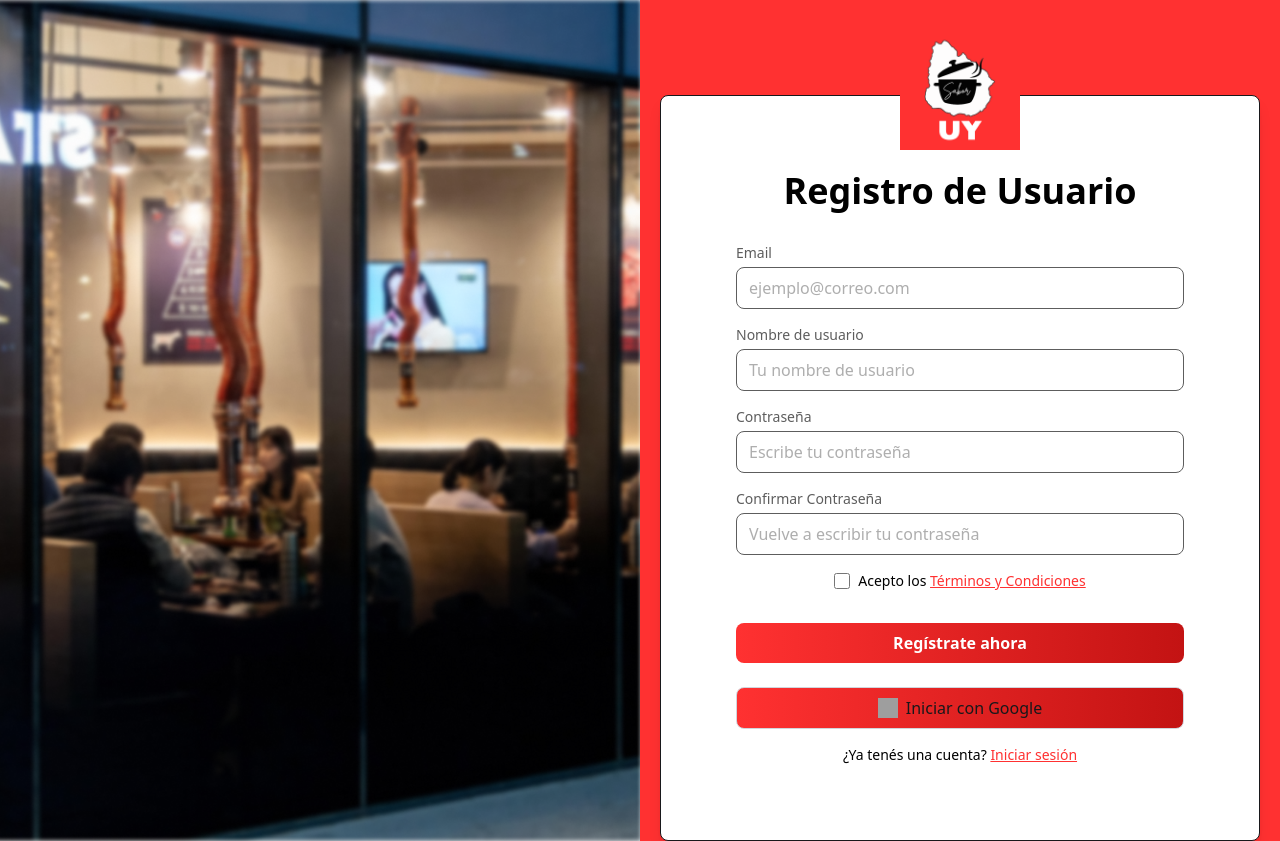
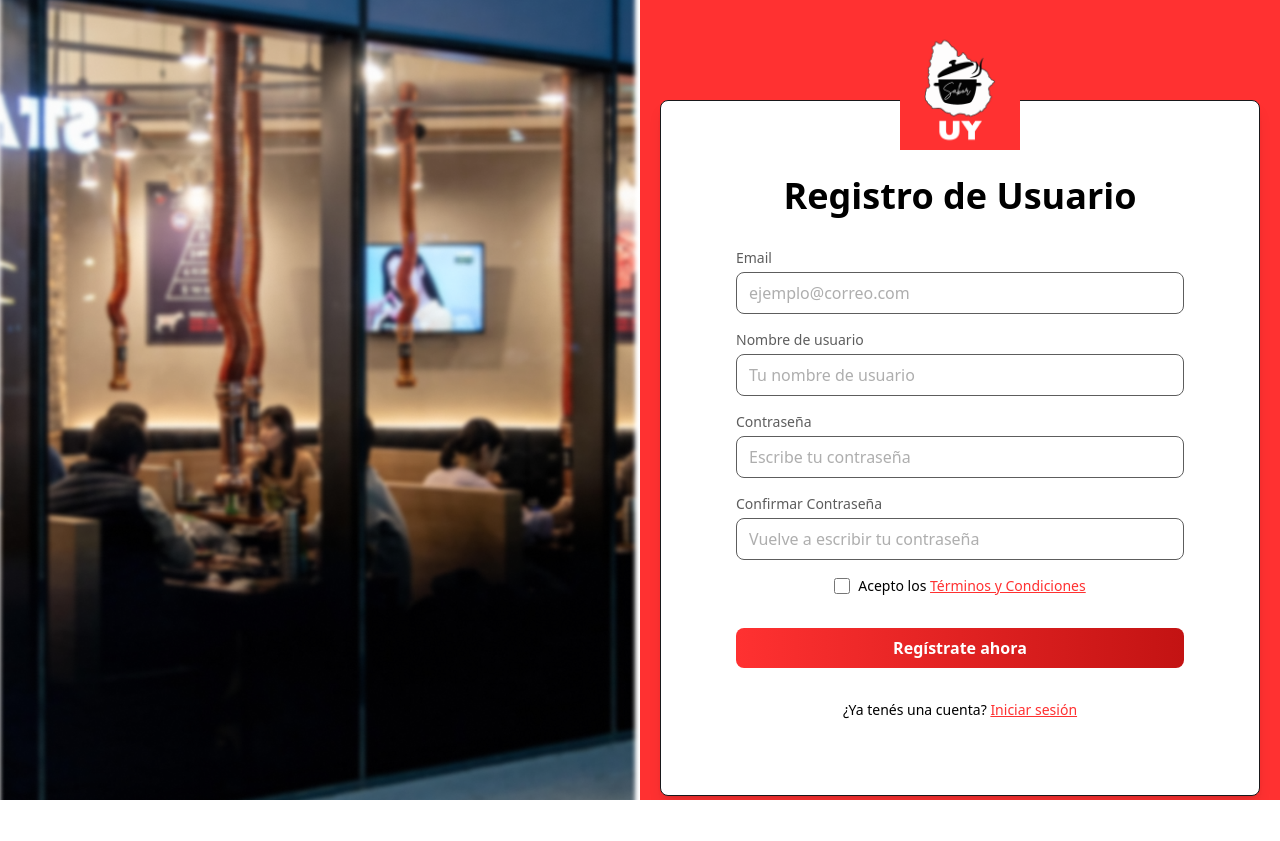
Before and after one commit to Ago-2020/proyecto-utu, a React (Vite) app in the folder frontend/: page /register in a window 1280 px wide. After the commit the page ends 800 px from the top, so only its background shows below. Built offline with nearby package versions, Linux system fonts and the light colour scheme; grey boxes are pictures that could not be loaded.

Commit message:
Quitar boton, agregar animación en register

```diff
--- a/frontend/src/pages/Login.jsx
+++ b/frontend/src/pages/Login.jsx
@@ -147,20 +147,6 @@ export default function Login() {
               Iniciar Sesión
             </button>
 
-            {/* Botón secundario - Google */}
-            <button
-              type="button"
-              className="w-full py-2 rounded-lg border border-gray-300 flex items-center justify-center gap-2 font-medium mt-2 hover:bg-gray-100 transition"
-              style={{ background: 'linear-gradient(90deg, #FF3131, #C31313)' }}
-            >
-              <img
-                src="https://www.svgrepo.com/show/380993/google-logo-search-new.svg"
-                alt="Google logo"
-                className="w-5 h-5"
-              />
-              Iniciar con Google
-            </button>
-
             {/* Link a registro */}
             <div
               className="text-center mt-4 text-sm"
--- a/frontend/src/pages/Register.jsx
+++ b/frontend/src/pages/Register.jsx
@@ -8,6 +8,7 @@ export default function Register() {
   const [email, setEmail] = useState('')
   const [password, setPassword] = useState('')
   const [response, setResponse] = useState(null)
+  const [showSuccess, setShowSuccess] = useState(false)
 
   const handleSubmit = async (e) => {
     e.preventDefault()
@@ -27,6 +28,14 @@ export default function Register() {
 
       const data = await res.json()
       setResponse(data)
+
+      if (res.ok) {
+        setShowSuccess(true)
+        setTimeout(() => setShowSuccess(false), 3000)
+        setNombre('')
+        setEmail('')
+        setPassword('')
+      }
     } catch (error) {
       console.error('Error:', error)
       setResponse({ success: false, message: 'Error en la conexión' })
@@ -34,7 +43,27 @@ export default function Register() {
   }
 
   return (
-    <div className="flex min-h-screen">
+    <div className="flex min-h-screen relative">
+      {/* Cartel centrado de éxito */}
+      {showSuccess && (
+        <div className="absolute inset-0 flex items-center justify-center bg-black bg-opacity-40 z-50 animate-fade-in">
+          <div
+            className="bg-white rounded-2xl shadow-xl flex flex-col items-center justify-center p-8 border border-green-500"
+            style={{
+              minWidth: '350px',
+              textAlign: 'center',
+              animation: 'pop 0.3s ease',
+            }}
+          >
+            <div className="text-green-600 text-5xl mb-3">:D</div>
+            <h3 className="text-xl font-bold text-green-700 mb-1">
+              ¡Usuario registrado!
+            </h3>
+            <p className="text-gray-600 text-sm">Tu cuenta fue creada con éxito</p>
+          </div>
+        </div>
+      )}
+
       {/* Mitad izquierda con imagen */}
       <div
         className="w-1/2"
@@ -50,7 +79,6 @@ export default function Register() {
         className="w-1/2 flex items-center justify-center relative"
         style={{ backgroundColor: '#FF3131' }}
       >
-        {/* Logo que lleva a Home */}
         <Link to="/">
           <img
             src={logo}
@@ -67,7 +95,6 @@ export default function Register() {
           />
         </Link>
 
-        {/* Contenedor del formulario */}
         <div
           className="p-8 rounded-lg shadow-lg border"
           style={{
@@ -192,20 +219,6 @@ export default function Register() {
               Regístrate ahora
             </button>
 
-            {/* Botón de Google */}
-            <button
-              type="button"
-              className="w-full py-2 rounded-lg border border-gray-300 flex items-center justify-center gap-2 font-medium mt-2 hover:bg-gray-100 transition"
-              style={{ background: 'linear-gradient(90deg, #FF3131, #C31313)' }}
-            >
-              <img
-                src="https://www.svgrepo.com/show/380993/google-logo-search-new.svg"
-                alt="Google logo"
-                className="w-5 h-5"
-              />
-              Iniciar con Google
-            </button>
-
             {/* Link a login */}
             <div
               className="text-center mt-4 text-sm"
@@ -222,6 +235,23 @@ export default function Register() {
           </form>
         </div>
       </div>
+
+      {/* Animaciones */}
+      <style>
+        {`
+          @keyframes pop {
+            0% { transform: scale(0.8); opacity: 0; }
+            100% { transform: scale(1); opacity: 1; }
+          }
+          .animate-fade-in {
+            animation: fadeIn 0.3s ease-in-out;
+          }
+          @keyframes fadeIn {
+            from { opacity: 0; }
+            to { opacity: 1; }
+          }
+        `}
+      </style>
     </div>
   )
 }
```
